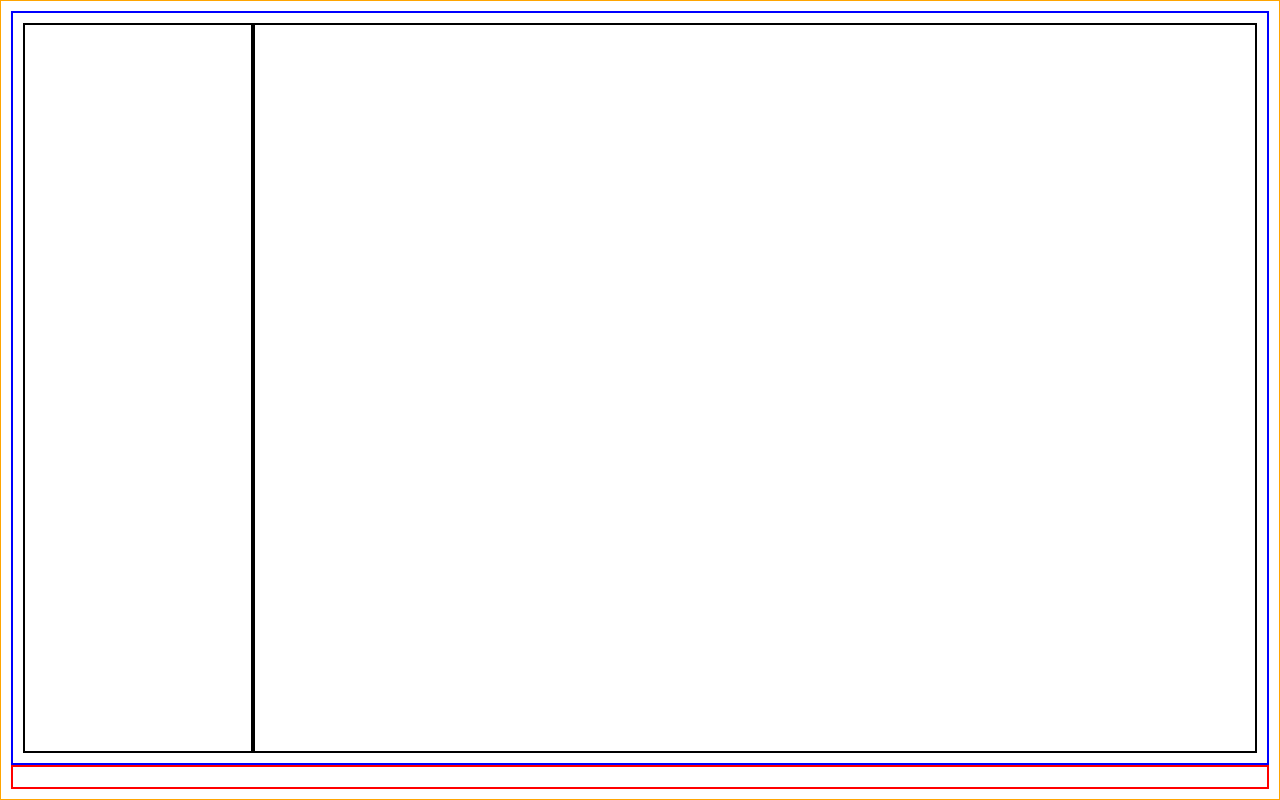
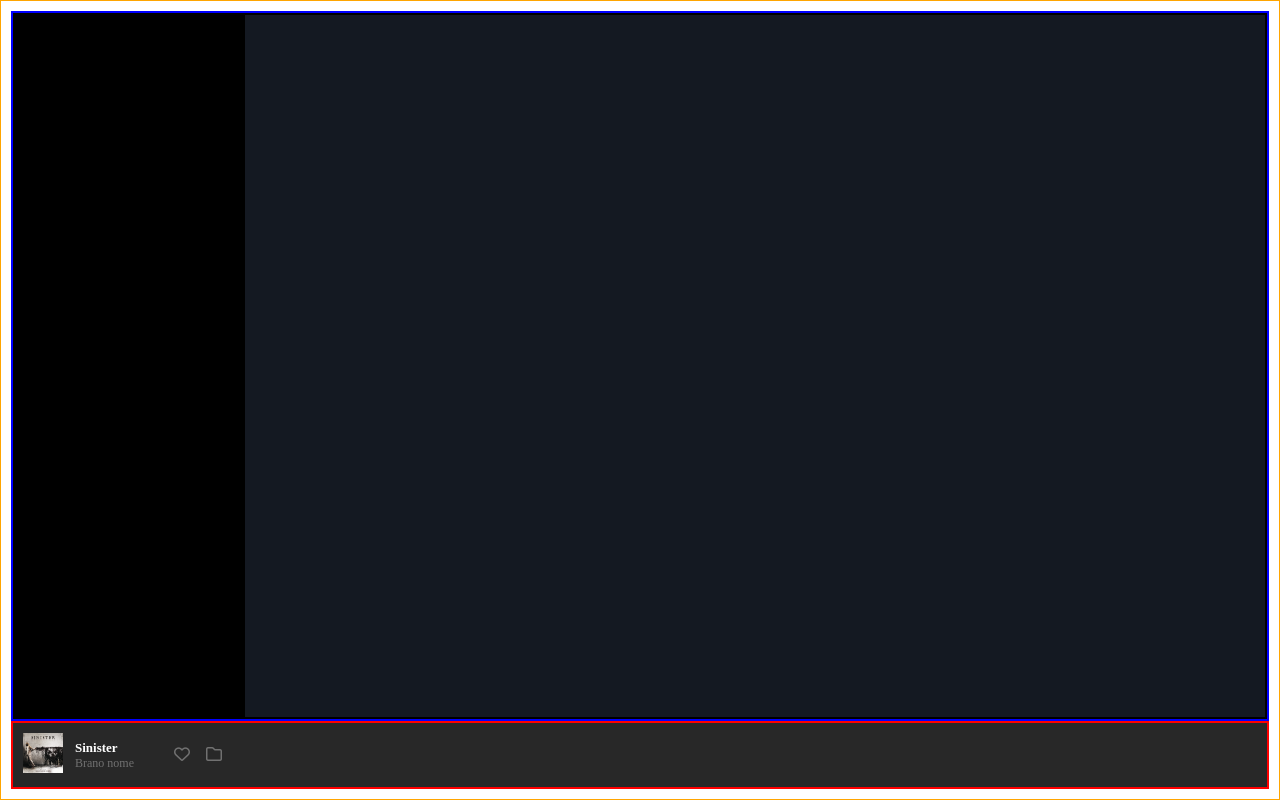
Before and after one commit to igorliotta/html-css-spotifyweb, a plain HTML site: page index.html in a window 1280 px wide. Drawn offline with Linux system fonts and the light colour scheme.

Commit message:
Added: player right section in html and the relative css style

```diff
--- a/css/app.css
+++ b/css/app.css
@@ -28,8 +28,9 @@ img {
     --white: #ffffff;
     --light-grey: #d2d2d2;
     --light-white: #fbfbfb;
-    --dark-grey: #717171;
-    --grey: #a3a3a3;
+    --grey: #717171;
+    --light-light-grey: #a3a3a3;
+    --dark-grey: #282828;
     --green: #adff2f;
 }
 
@@ -54,10 +55,52 @@ body {
 .sidebar {
     width: 50px;
     flex-shrink: -1;
+    background-color: var(--black);
 }
 
 .main-content {
     flex-grow: 1;
+    background-color: var(--dark-blue);
+}
+
+/* PLAYER */
+
+.container-player {
+    min-height: 50px;
+    background-color: var(--dark-grey);
+}
+
+.brano-img {
+    width: 40px;
+    aspect-ratio: 1;
+}
+
+.player-right-section {
+    display: flex;
+    align-items: center;
+}
+
+.brano-img {
+    margin-right: 12px;
+}
+
+.player-right-section-icon {
+    margin-left: 40px;
+}
+
+.icon {
+    padding-right: 12px;
+    color: var(--grey);
+}
+
+.player-right-section-text-title {
+    font-size: 13px;
+    color: var(--white);
+}
+
+.player-right-section-text-name {
+    font-size: 12px;
+    color: var(--grey);
 }
 
 
@@ -73,7 +116,6 @@ body {
 
 .debug .container-sidebar-main {
     border: 2px solid blue;
-    padding: 10px;
 }
 
 .debug .container-player{
--- a/index.html
+++ b/index.html
@@ -23,8 +23,28 @@
 
 
 
+<!-- PLAYER -->
+            <div class="container-player">
+                <div class="player-right-section">
+                    <figure class="brano-img">
+                        <img src="./img/sinister.jpeg" alt="">
+                    </figure>
+                    <div class="player-right-section-text">
+                        <h3 class="player-right-section-text-title">Sinister</h3>
+                        <p class="player-right-section-text-name">Brano nome</p>
+                    </div>
+                    <div class="player-right-section-icon">
+                        <i class="icon fa-regular fa-heart"></i>
+                        <i class="icon fa-regular fa-folder"></i>
+                    </div>
+                </div>
 
-            <div class="container-player"></div>
+
+
+
+                <div class="player-center-section"></div>
+                <div class="player-left-section"></div>
+            </div>
 
     </div>
   </section>
```
